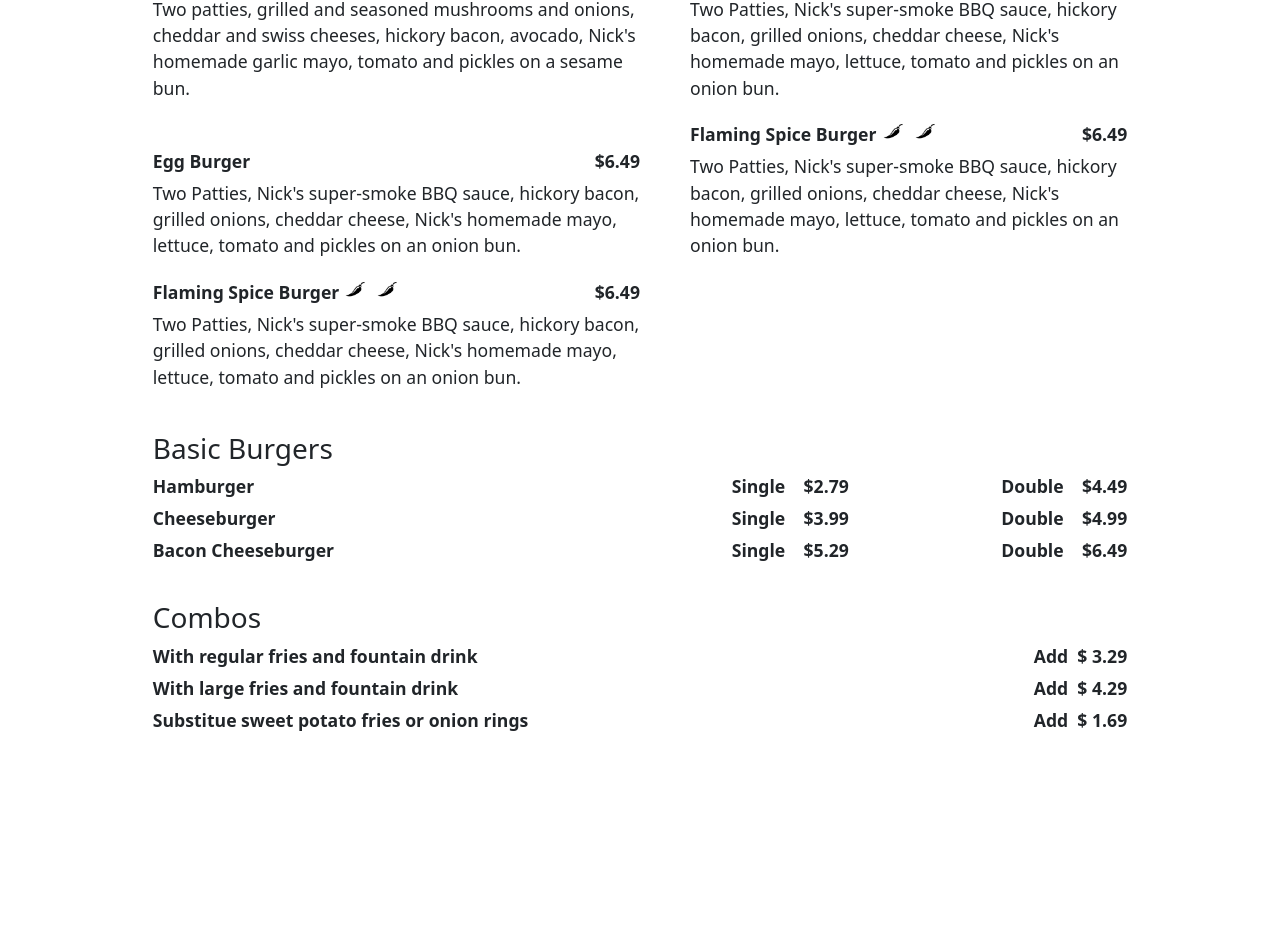
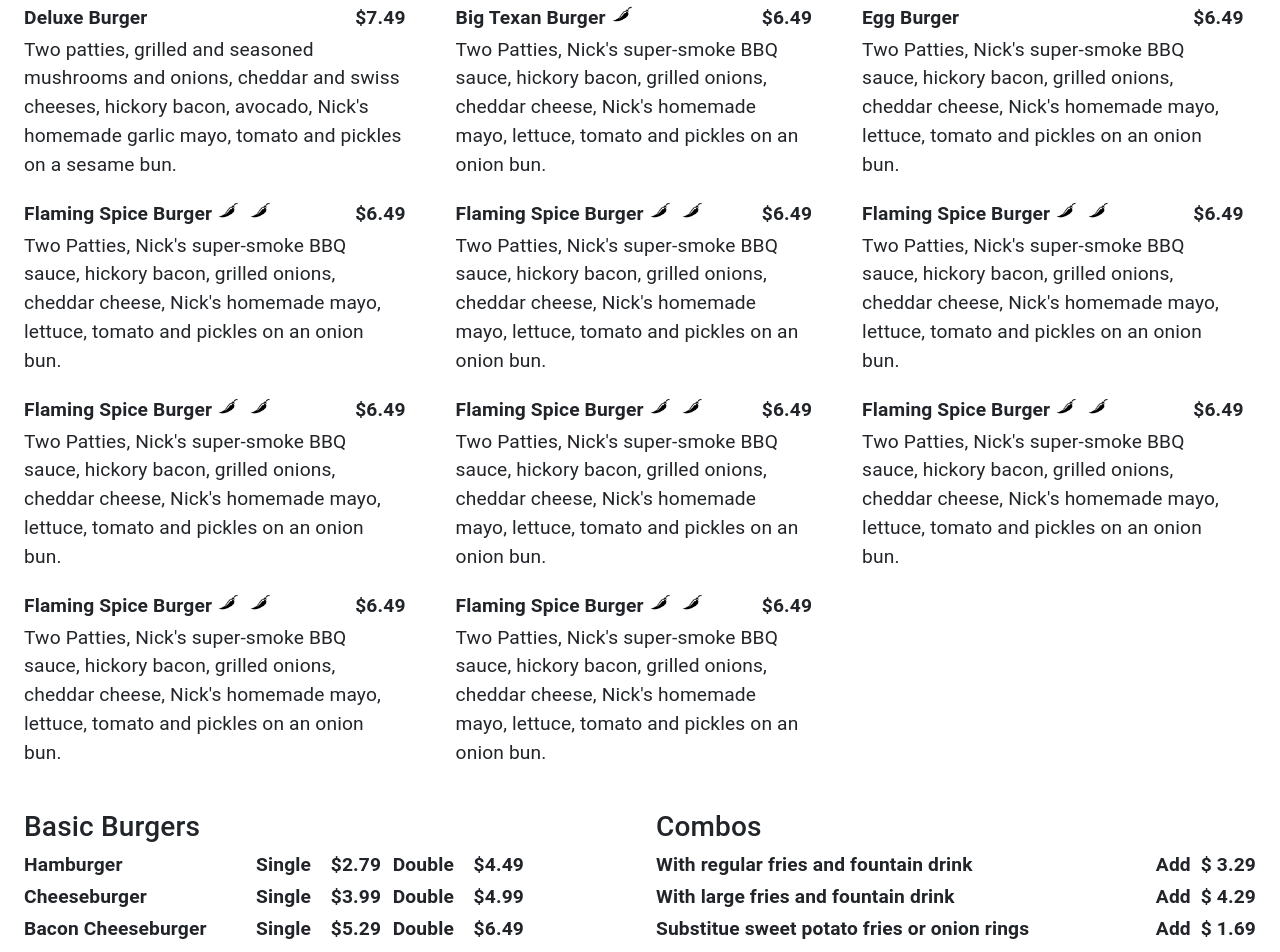
Before and after one commit to jrmeza514/nick-jr-burgers, a React (Create React App) app: page /menu in a window 1280 px wide. Shown: the part 176-1128 px from the top of the page. Before the commit the page ends 915 px from the top, so only its background shows below. Built offline with nearby package versions, Linux system fonts and the light colour scheme.

Commit message:
Menu Tabs and Styling
Added Menu tabs for item categories and improved stying within the menu.

```diff
--- a/package.json
+++ b/package.json
@@ -3,6 +3,7 @@
   "version": "0.1.0",
   "private": true,
   "dependencies": {
+    "@material-ui/core": "^4.11.4",
     "@testing-library/jest-dom": "^5.14.1",
     "@testing-library/react": "^11.2.7",
     "@testing-library/user-event": "^12.8.3",
--- /dev/null
+++ b/src/Components/Burgers.tsx
@@ -0,0 +1,83 @@
+import React, { Component } from "react";
+import menuItems, { DeluxeBurger, BasicBurger } from "../Menu/menuItems";
+import './Menu.css';
+
+const comboOptions = [
+    {
+        desc: "With regular fries and fountain drink",
+        addedCost: <text>Add &nbsp;&#36; 3.29</text>
+    },
+    {
+        desc: "With large fries and fountain drink",
+        addedCost: <text>Add &nbsp;&#36; 4.29</text>
+    },
+    {
+        desc: "Substitue sweet potato fries or onion rings",
+        addedCost: <text>Add &nbsp;&#36; 1.69</text>
+    }
+];
+
+class Burgers extends Component {
+
+    deluxeBurgers = menuItems.deluxeBurgers.map( (burger: DeluxeBurger) => {
+        const {name, desc, price, heatIndex} = burger;
+       return (
+        <div className="deluxeBurger menuItem">
+            <div className="inline-wrapper">
+                <div className="name-and-icon">
+                    <div className="name">{name}</div>
+                    <div className={`heat-icon heat-icon-${heatIndex}`}/>
+                </div>
+                <div className="price">	&#36;{price}</div>
+            </div>
+            <div className="desc">{desc}</div>
+        </div>
+       )
+    });
+
+    basicBurgers = menuItems.basicBurgers.map( (burger: BasicBurger) => {
+        const {name, desc, price, doublePrice} = burger;
+       return (
+        <div className="basicBurger menuItem">
+            <div className="inline-wrapper">
+                <div className="name">{name}</div>
+                <div className="price">	Single &nbsp;&nbsp;&nbsp;&#36;{price}</div>
+                <div className="price">	Double &nbsp;&nbsp;&nbsp;&#36;{doublePrice}</div>
+            </div>
+        </div>
+       )
+    });
+
+    combos = comboOptions.map(option => {
+        const {desc, addedCost} = option;
+        return (
+            <div className="menuItem inline-wrapper">
+                <div className="title">{desc}</div>
+                <div className="price">{addedCost}</div>
+            </div>
+        )
+    });
+
+    render(){
+        return (
+            <>
+                <div className="deluxeBurgers category">
+                    <h3>Deluxe Burgers</h3>
+                    {this.deluxeBurgers}
+                </div>
+                <div className="basic-combo-wrapper">
+                    <div className="basicBurgers category">
+                        <h3>Basic Burgers</h3>
+                        {this.basicBurgers}
+                    </div>
+                    <div className="combos category">
+                        <h3>Combos</h3>
+                        {this.combos}
+                    </div>
+                </div>
+            </>
+        )
+    }
+}
+
+export default Burgers;
--- /dev/null
+++ b/src/Components/Gyros.tsx
@@ -0,0 +1,35 @@
+import React, { Component } from "react";
+import menuItems, { DeluxeBurger, MenuItem } from "../Menu/menuItems";
+import './Menu.css';
+
+class Gyros extends Component {
+
+    gyros = menuItems.gyros.map( (gyro: MenuItem) => {
+        const {name, desc, price} = gyro;
+       return (
+        <div className="gyro menuItem">
+            <div className="inline-wrapper">
+                <div className="name-and-icon">
+                    <div className="name">{name}</div>
+                </div>
+                <div className="price">	&#36;{price}</div>
+            </div>
+            <div className="desc">{desc}</div>
+        </div>
+       )
+    });
+
+
+    render(){
+        return (
+            <>
+                <div className="gyros category">
+                    <h3>Deluxe Burgers</h3>
+                    {this.gyros}
+                </div>
+            </>
+        )
+    }
+}
+
+export default Gyros;
--- a/src/Components/Menu.css
+++ b/src/Components/Menu.css
@@ -1,11 +1,9 @@
 .menuContainer {
     display: block;
     box-sizing: border-box;
-    padding: 0 0.8rem;
     width: 100%;
-    max-width: 1000px;
     margin: auto;
-    margin-top: 2rem;
+    max-width: 1500px;
   }
 
 .menuContainer .category {
@@ -25,17 +23,6 @@
     padding-left: 50px;
 }
 
-@media screen and (max-width: 730px) {
-    .menuContainer .deluxeBurgers .deluxeBurger {
-        width: 100%;
-    }
-    .menuContainer .deluxeBurgers .deluxeBurger:nth-child(odd) {
-        padding-left: 0px;
-    }
-    .menuContainer {
-        font-size: 0.8em;
-    }
-}
 
 
 .deluxeBurger {
@@ -99,3 +86,49 @@
 .heat-icon-2 {
     width: 66px;
 }
+
+@media screen and (max-width: 730px) {
+    .menuContainer .deluxeBurgers .deluxeBurger {
+        width: 100%;
+    }
+    .menuContainer .deluxeBurgers .deluxeBurger:nth-child(odd) {
+        padding-left: 0px;
+    }
+    .menuContainer .basic-combo-wrapper .menuItem{
+        font-size: 0.8em;
+    }
+}
+
+@media screen and (min-width: 1200px) {
+    .menuContainer .deluxeBurgers .deluxeBurger {
+        width: 33%;
+    }
+    .menuContainer .deluxeBurgers .deluxeBurger:nth-child(odd) {
+        padding-left: 0px;
+    }
+    .menuContainer .deluxeBurgers .deluxeBurger:nth-child(3n+3) {
+        padding-left: 25px;
+        padding-right: 25px;
+    }
+    .menuContainer .deluxeBurgers .deluxeBurger:nth-child(3n+1) {
+        padding-left: 25px;
+    }
+    .menuContainer .deluxeBurgers .deluxeBurger:nth-child(3n+2) {
+        padding-right: 25px;
+    }
+    .menuContainer .menuItem {
+        font-size: 1.2em;
+    }
+
+    .menuContainer .basic-combo-wrapper{
+        display: flex;
+        justify-content: space-between;
+        align-items: baseline;
+    }
+    .menuContainer .basicBurgers {
+        width: 500px;
+    }
+    .menuContainer .combos {
+        width: 600px;
+    }
+}
--- a/src/Components/Menu.tsx
+++ b/src/Components/Menu.tsx
@@ -1,81 +1,91 @@
 import React, { Component } from "react";
-import menuItems, { DeluxeBurger, BasicBurger } from "../Menu/menuItems";
-import './Menu.css';
+import Burgers from "./Burgers";
+import Gyros from "./Gyros";
+import PropTypes from 'prop-types';
+import { makeStyles } from '@material-ui/core/styles';
+import AppBar from '@material-ui/core/AppBar';
+import Tabs from '@material-ui/core/Tabs';
+import Tab from '@material-ui/core/Tab';
+import Typography from '@material-ui/core/Typography';
+import Box from '@material-ui/core/Box';
 
-const comboOptions = [
-    {
-        desc: "With regular fries and fountain drink",
-        addedCost: <text>Add &nbsp;&#36; 3.29</text>
-    },
-    {
-        desc: "With large fries and fountain drink",
-        addedCost: <text>Add &nbsp;&#36; 4.29</text>
-    },
-    {
-        desc: "Substitue sweet potato fries or onion rings",
-        addedCost: <text>Add &nbsp;&#36; 1.69</text>
+const  TabPanel = (props: any) => {
+    const { children, value, index, ...other } = props;
+
+    const propTypes = {
+        children: PropTypes.node,
+        index: PropTypes.any.isRequired,
+        value: PropTypes.any.isRequired
+    };
+
+
+    return (
+        <div
+            role="tabpanel"
+            hidden={value !== index}
+            id={`simple-tabpanel-${index}`}
+            aria-labelledby={`simple-tab-${index}`}
+            {...other}
+        >
+            {value === index && (
+            <Box p={3}>
+                <Typography>{children}</Typography>
+            </Box>
+            )}
+        </div>
+        );
+
+
+}
+
+function a11yProps(index: number) {
+    return {
+      id: `simple-tab-${index}`,
+      'aria-controls': `simple-tabpanel-${index}`
+    };
+  }
+
+const useStyles = makeStyles((theme) => ({
+    root: {
+        flexGrow: 1,
+        backgroundColor: theme.palette.background.paper
     }
-];
+}));
 
-class Menu extends Component {
 
-    deluxeBurgers = menuItems.deluxeBurgers.map( (burger: DeluxeBurger) => {
-        const {name, desc, price, heatIndex} = burger;
-       return (
-        <div className="deluxeBurger menuItem">
-            <div className="inline-wrapper">
-                <div className="name-and-icon">
-                    <div className="name">{name}</div>
-                    <div className={`heat-icon heat-icon-${heatIndex}`}/>
-                </div>
-                <div className="price">	&#36;{price}</div>
-            </div>
-            <div className="desc">{desc}</div>
+function Menu(props: any) {
+
+    const classes = useStyles();
+    const [value, setValue] = React.useState(0);
+
+    const handleChange = (event: any, newValue:number) => {
+        setValue(newValue);
+    };
+
+    return (
+        <>
+        <AppBar position="static">
+            <Tabs value={value} onChange={handleChange} aria-label="simple tabs example">
+            <Tab label="Burgers" {...a11yProps(0)} />
+            <Tab label="Gyros" {...a11yProps(1)} />
+            <Tab label="Sides and Drinks" {...a11yProps(2)} />
+            </Tabs>
+        </AppBar>
+        <div className="menuContainer">
+
+            <TabPanel value={value} index={0}>
+               <Burgers></Burgers>
+            </TabPanel>
+            <TabPanel value={value} index={1}>
+                <Gyros></Gyros>
+            </TabPanel>
+            <TabPanel value={value} index={2}>
+                Item Three
+            </TabPanel>
         </div>
-       )
-    });
+        </>
+    )
 
-    basicBurgers = menuItems.basicBurgers.map( (burger: BasicBurger) => {
-        const {name, desc, price, doublePrice} = burger;
-       return (
-        <div className="basicBurger menuItem">
-            <div className="inline-wrapper">
-                <div className="name">{name}</div>
-                <div className="price">	Single &nbsp;&nbsp;&nbsp;&#36;{price}</div>
-                <div className="price">	Double &nbsp;&nbsp;&nbsp;&#36;{doublePrice}</div>
-            </div>
-        </div>
-       )
-    });
-
-    combos = comboOptions.map(option => {
-        const {desc, addedCost} = option;
-        return (
-            <div className="menuItem inline-wrapper">
-                <div className="title">{desc}</div>
-                <div className="price">{addedCost}</div>
-            </div>
-        )
-    });
-
-    render(){
-        return (
-            <div className="menuContainer">
-                <div className="deluxeBurgers category">
-                    <h3>Deluxe Burgers</h3>
-                    {this.deluxeBurgers}
-                </div>
-                <div className="basicBurgers category">
-                    <h3>Basic Burgers</h3>
-                    {this.basicBurgers}
-                </div>
-                <div className="combos category">
-                    <h3>Combos</h3>
-                    {this.combos}
-                </div>
-            </div>
-        )
-    }
 }
 
 export default Menu;
--- a/src/Menu/deluxeBurgers.json
+++ b/src/Menu/deluxeBurgers.json
@@ -28,5 +28,41 @@
         "desc": "Two Patties, Nick's super-smoke BBQ sauce, hickory bacon, grilled onions, cheddar cheese, Nick's homemade mayo, lettuce, tomato and pickles on an onion bun.",
         "price": 6.49,
         "heatIndex": 2
+    },
+    {
+        "name": "Flaming Spice Burger",
+        "desc": "Two Patties, Nick's super-smoke BBQ sauce, hickory bacon, grilled onions, cheddar cheese, Nick's homemade mayo, lettuce, tomato and pickles on an onion bun.",
+        "price": 6.49,
+        "heatIndex": 2
+    },
+    {
+        "name": "Flaming Spice Burger",
+        "desc": "Two Patties, Nick's super-smoke BBQ sauce, hickory bacon, grilled onions, cheddar cheese, Nick's homemade mayo, lettuce, tomato and pickles on an onion bun.",
+        "price": 6.49,
+        "heatIndex": 2
+    },
+    {
+        "name": "Flaming Spice Burger",
+        "desc": "Two Patties, Nick's super-smoke BBQ sauce, hickory bacon, grilled onions, cheddar cheese, Nick's homemade mayo, lettuce, tomato and pickles on an onion bun.",
+        "price": 6.49,
+        "heatIndex": 2
+    },
+    {
+        "name": "Flaming Spice Burger",
+        "desc": "Two Patties, Nick's super-smoke BBQ sauce, hickory bacon, grilled onions, cheddar cheese, Nick's homemade mayo, lettuce, tomato and pickles on an onion bun.",
+        "price": 6.49,
+        "heatIndex": 2
+    },
+    {
+        "name": "Flaming Spice Burger",
+        "desc": "Two Patties, Nick's super-smoke BBQ sauce, hickory bacon, grilled onions, cheddar cheese, Nick's homemade mayo, lettuce, tomato and pickles on an onion bun.",
+        "price": 6.49,
+        "heatIndex": 2
+    },
+    {
+        "name": "Flaming Spice Burger",
+        "desc": "Two Patties, Nick's super-smoke BBQ sauce, hickory bacon, grilled onions, cheddar cheese, Nick's homemade mayo, lettuce, tomato and pickles on an onion bun.",
+        "price": 6.49,
+        "heatIndex": 2
     }
 ]
--- /dev/null
+++ b/src/Menu/gyros.json
@@ -0,0 +1,8 @@
+[
+    {
+        "name": "Deluxe Burger",
+        "desc": "Two patties, grilled and seasoned mushrooms and onions, cheddar and swiss cheeses, hickory bacon, avocado, Nick's homemade garlic mayo, tomato and pickles on a sesame bun.",
+        "price": 7.49,
+        "heatIndex": 0
+    }
+]
--- a/src/Menu/menuItems.ts
+++ b/src/Menu/menuItems.ts
@@ -1,6 +1,7 @@
-import deluxeBurgers from './deluxeBurgers.json'
+import deluxeBurgers from './deluxeBurgers.json';
+import gyros from './gyros.json';
 
-class MenuItem {
+export class MenuItem {
     public name:string;
     public desc:string;
     public price:number;
@@ -44,5 +45,6 @@ export default {
         Hamburger,
         CheeseBurger,
         BaconCheeseBurger
-    ]
+    ],
+    gyros: gyros.map( (item: MenuItem) => item)
 };
```
Also changed, not shown: 1 other file (tests, documents, lock files or other folders).
